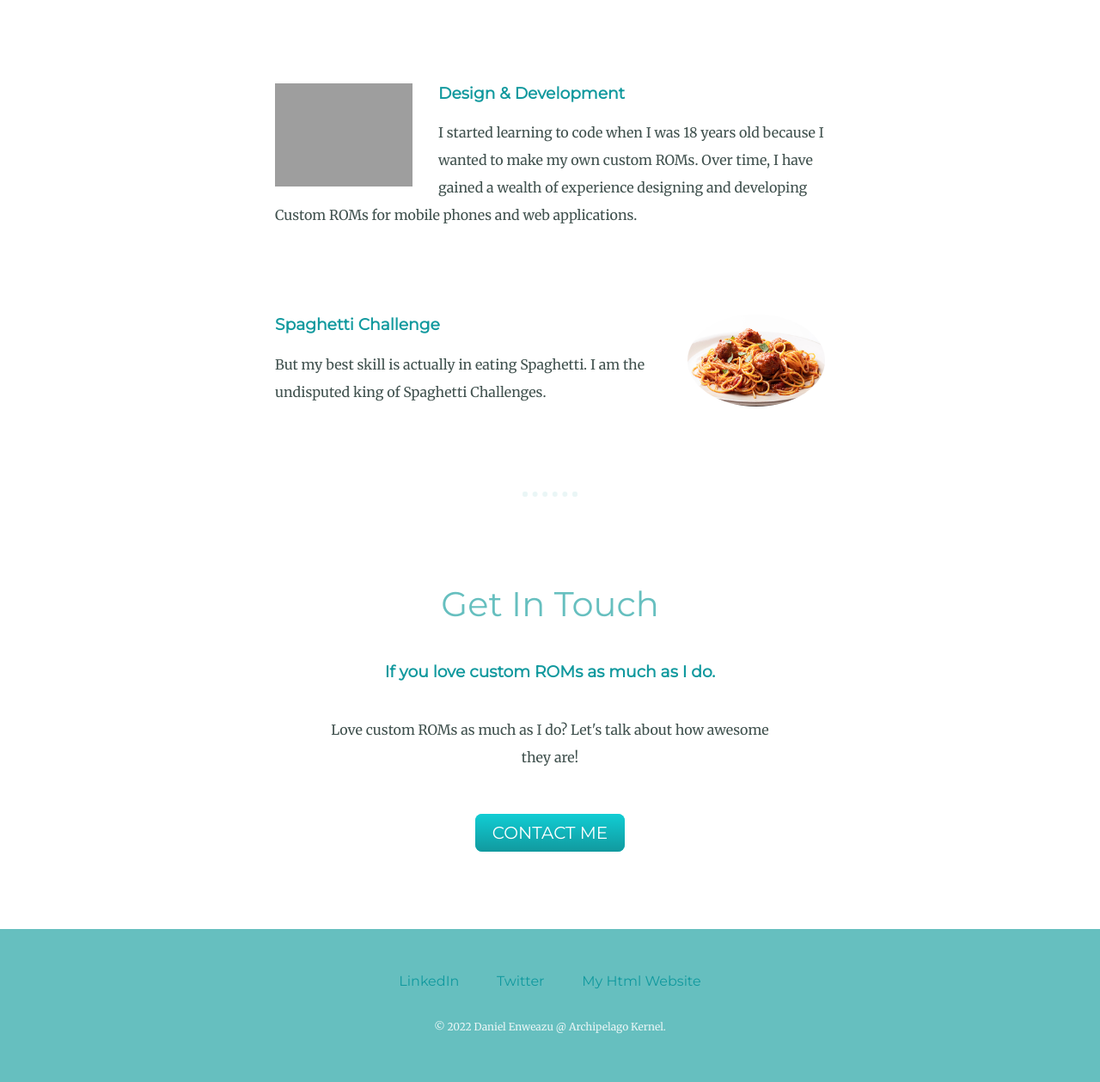
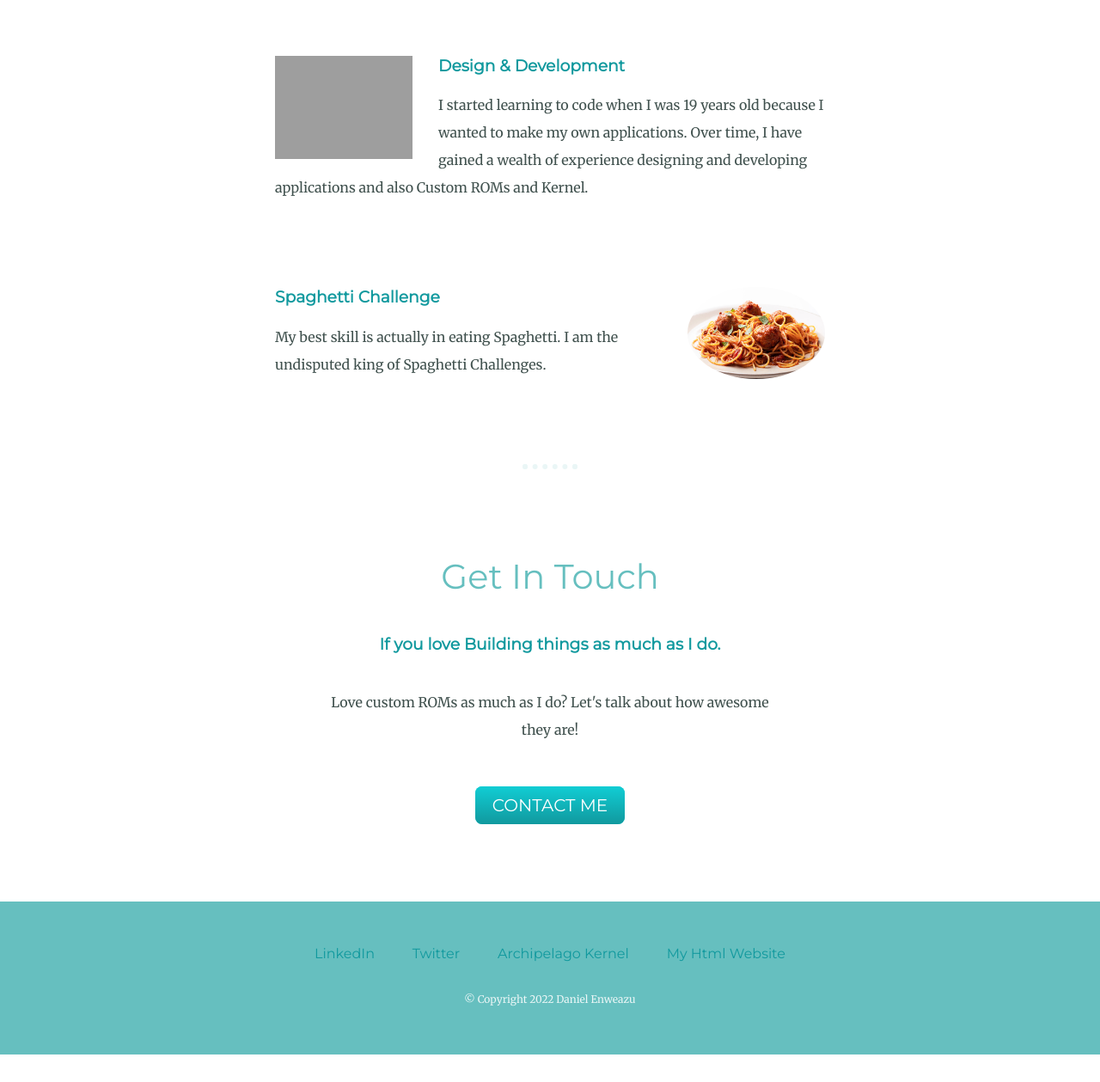
Before and after one commit to enweazudaniel/CSS-My-Site, a plain HTML site: page index.html in a window 1280 px wide. Shown: the part 1632-2891 px from the top of the page at 86% size. After the commit the page ends 2859 px from the top, so only its background shows below. Drawn offline with Linux system fonts and the light colour scheme; grey boxes are pictures that could not be loaded.

Commit message:
Add:Archipelago Kernel Web-link

```diff
--- a/index.html
+++ b/index.html
@@ -24,7 +24,7 @@
     <div class="profile">
       <img src="images/daniel.png" alt="daniel-profile-img">
       <h2>Hello.</h2>
-      <p class="intro">I am a custom ROM and kernel developer. I'm the founder of Archipelago Kernel. I ❤️ coffee and brew my own Apps.</p>
+      <p class="intro">I am a Developer. I'm the founder of Archipelago Kernel. I ❤️ coffee and brew Apps.</p>
     </div>
     <hr>
     <div class="skills">
@@ -33,21 +33,21 @@
         <img class="code-img" src="https://media.giphy.com/media/qgQUggAC3Pfv687qPC/giphy.gif" alt="code-img">
 
         <h3>Design & Development</h3>
-        <p>I started learning to code when I was 18 years old because I wanted to make my own custom ROMs. Over time, I have gained a wealth of experience designing and developing Custom ROMs for mobile phones and web applications.</p>
+        <p>I started learning to code when I was 19 years old because I wanted to make my own applications. Over time, I have gained a wealth of experience designing and developing applications and also Custom ROMs and Kernel.</p>
 
       </div>
       <div class="skill-row">
         <img class="spag-img" src="images/spag.jpg" alt="spag-img">
 
         <h3>Spaghetti Challenge</h3>
-        <p>But my best skill is actually in eating Spaghetti. I am the undisputed king of Spaghetti Challenges.</p>
+        <p>My best skill is actually in eating Spaghetti. I am the undisputed king of Spaghetti Challenges.</p>
 
       </div>
     </div>
     <hr>
     <div class="contact-me">
       <h2>Get In Touch</h2>
-      <h3>If you love custom ROMs as much as I do.</h3>
+      <h3>If you love Building things as much as I do.</h3>
       <p class="contact-message">Love custom ROMs as much as I do? Let's talk about how awesome they are!</p>
       <a class="btn" href="mailto:enweazu.daniel@gmail.com">CONTACT ME</a>
     </div>
@@ -57,8 +57,9 @@
   <div class="bottom-container">
     <a class="footer-link" href="https://www.linkedin.com/in/daniel-enweazu-08ba77207">LinkedIn</a>
     <a class="footer-link" href="https://twitter.com/enweazu_daniel">Twitter</a>
+    <a class="footer-link" href="https://enweazudaniel.github.io/Archipelagokernel/">Archipelago Kernel</a>
     <a class="footer-link" href="https://enweazudaniel.github.io/mywebsite_html/">My Html Website </a>
-    <p class="copyright">© 2022 Daniel Enweazu @ Archipelago Kernel.</p>
+    <p class="copyright">© Copyright 2022 Daniel Enweazu</p>
   </div>
 </body>
 
```
